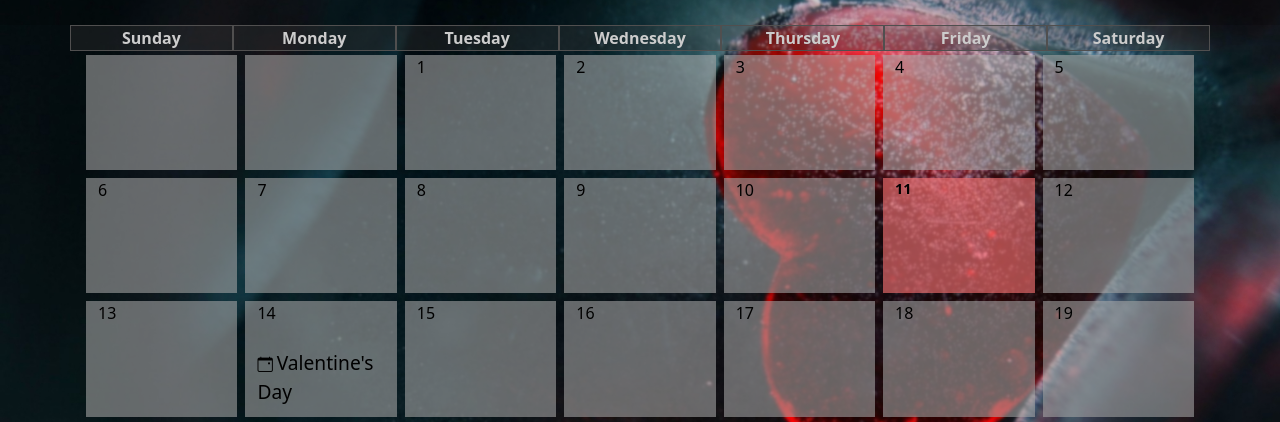
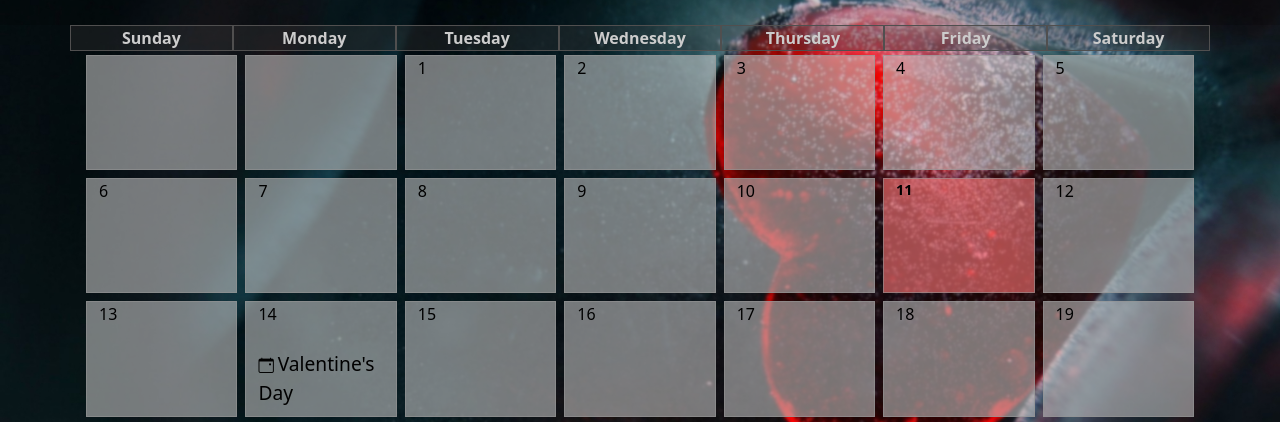
Before and after one commit to wbojczuk/jscal, a plain HTML site: page index.html in a window 1280 px wide. Shown: the part 303-725 px from the top of the page. Drawn offline with nearby package versions, Linux system fonts and the light colour scheme; a web font is replaced by a local one.

Commit message:
slightly changed column styling'

```diff
--- a/css/style.css
+++ b/css/style.css
@@ -89,7 +89,8 @@ background-color: rgba(0, 0, 0, 0.205);
 .day-col {
 
     height: 9vw;
-    background-color: rgba(168, 168, 168, 0.582);
+    background-color: rgba(196, 196, 196, 0.582);
+    border: 1px solid rgba(148, 147, 147, 0.603);
     font-size: 1em;
 }
 .day-col:hover {
```
